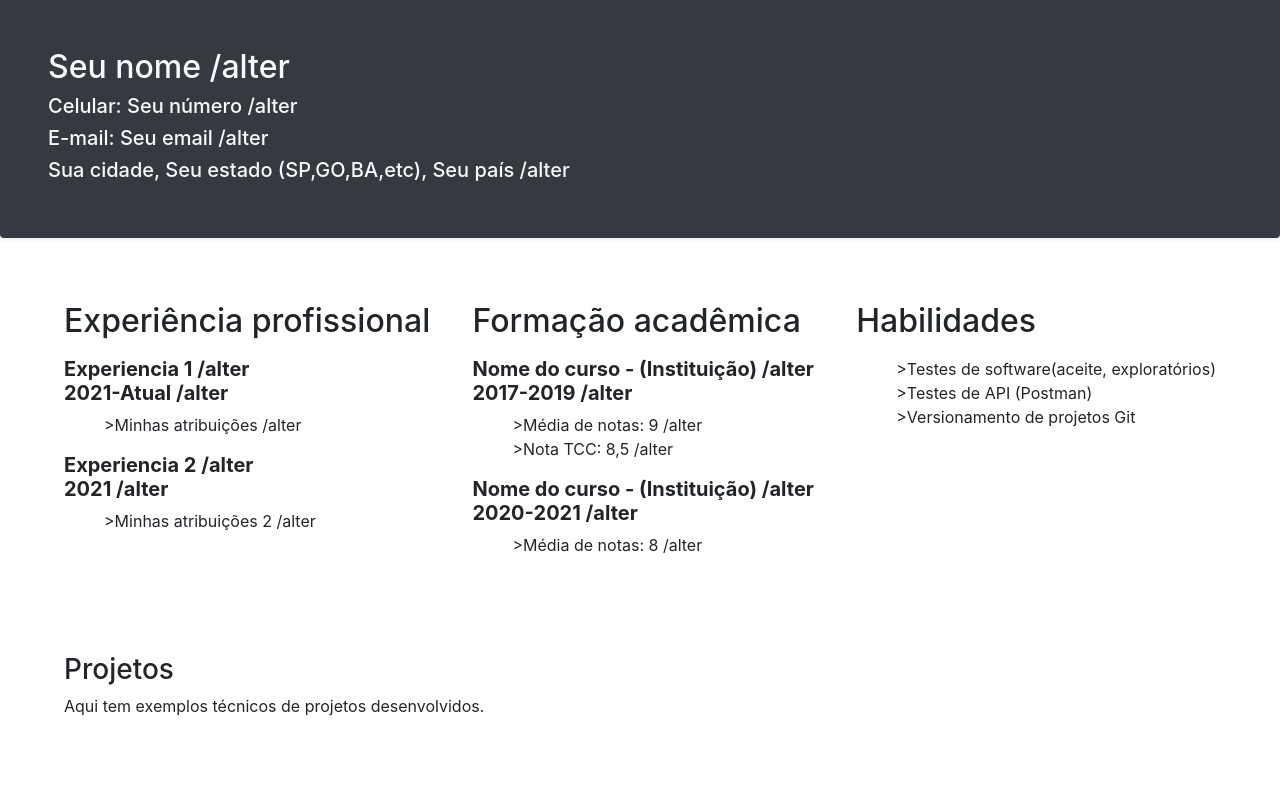
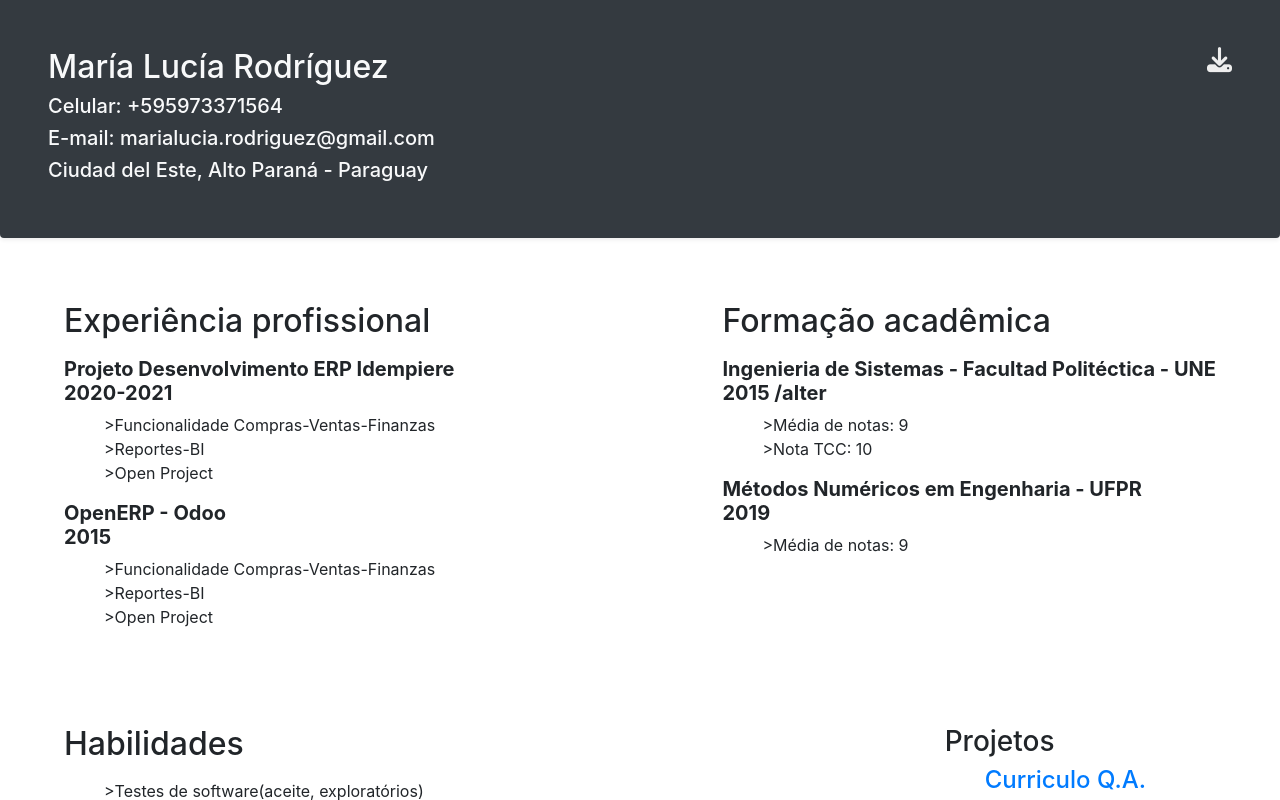
Before and after one commit to luciarz/curriculo, a plain HTML site: page index.html in a window 1280 px wide. Drawn offline with nearby package versions, Linux system fonts and the light colour scheme.

Commit message:
Curriculo atualizado

```diff
--- a/index.html
+++ b/index.html
@@ -9,9 +9,7 @@
         <link rel="icon" type="image/x-icon" href="./Resources/img/fav.ico">
         <script src="https://kit.fontawesome.com/d1cdcd4e72.js" crossorigin="anonymous"></script>
         <title>
-            <!--Coloque seu nome aqui-->
-            /alter
-            Curriculum - Seu nome
+            María Lucía Rodríguez
         </title>
     </head>
 
@@ -21,12 +19,12 @@
                 <!--Minhas informações de contato-->
                 <div class="w-75">
                     <div>
-                        <h2>Seu nome /alter </h2>
+                        <h2>María Lucía Rodríguez</h2>
                     </div>
                     <div>
-                        <h5>Celular: Seu número /alter </h5>
-                        <h5>E-mail: Seu email /alter </h5>
-                        <h5>Sua cidade, Seu estado (SP,GO,BA,etc), Seu país /alter </h5>
+                        <h5>Celular: +595973371564</h5>
+                        <h5>E-mail: marialucia.rodriguez@gmail.com</h5>
+                        <h5>Ciudad del Este, Alto Paraná - Paraguay</h5>
                     </div>
                 </div>
                 <!--
@@ -35,8 +33,8 @@
                     insira o curriculo na pasta de downloads e modifique o link abaixo
                     e remova o atributo "hidden"
                 -->
-                <div hidden class="w-25 h-100 text-right">
-                    <a href="./Resources/Downloads/Curriculum-Gabriel-Bueno.pdf" download><i class="fa fa-download icon-download" aria-hidden="true"></i></a>
+                <div class="w-25 h-100 text-right">
+                    <a href="./Resources/Downloads/Curriculo-Lucía-Rodríguez.pdf" download><i class="fa fa-download icon-download" aria-hidden="true"></i></a>
                 </div>
             </div>
             <!--Minhas formações e skills-->
@@ -51,16 +49,20 @@
                                 selecione esta div e cole
                             -->
                             <div class="w-100 mt-2">
-                                <h5 class="font-weight-bold">Experiencia 1 /alter <br>2021-Atual /alter </h5>
+                                <h5 class="font-weight-bold">Projeto Desenvolvimento ERP Idempiere<br>2020-2021 </h5>
                                 <ul>
-                                    <li>Minhas atribuições /alter </li>
+                                    <li>Funcionalidade Compras-Ventas-Finanzas </li>
+                                    <li>Reportes-BI</li>
+                                    <li>Open Project</li>
                                 </ul>
                             </div>
 
                             <div class="w-100 mt-2">
-                                <h5 class="font-weight-bold">Experiencia 2 /alter <br>2021 /alter </h5>
+                                <h5 class="font-weight-bold">OpenERP - Odoo <br>2015</h5>
                                 <ul>
-                                    <li>Minhas atribuições 2 /alter </li>
+                                    <li>Funcionalidade Compras-Ventas-Finanzas </li>
+                                    <li>Reportes-BI</li>
+                                    <li>Open Project</li>
                                 </ul>
                             </div>
 
@@ -77,17 +79,17 @@
                                 selecione esta div e cole a partir da próxima div
                             -->
                             <div class="w-100 mt-2">
-                                <h5 class="font-weight-bold">Nome do curso - (Instituição) /alter <br>2017-2019 /alter </h5>
+                                <h5 class="font-weight-bold">Ingenieria de Sistemas - Facultad Politéctica - UNE <br>2015 /alter </h5>
                                 <ul>
-                                    <li>Média de notas: 9 /alter </li>
-                                    <li>Nota TCC: 8,5 /alter</li>
+                                    <li>Média de notas: 9 </li>
+                                    <li>Nota TCC: 10</li>
                                 </ul>
                             </div>
 
                             <div class="w-100 mt-2">
-                                <h5 class="font-weight-bold">Nome do curso - (Instituição) /alter<br>2020-2021 /alter</h5>
+                                <h5 class="font-weight-bold">Métodos Numéricos em Engenharia - UFPR<br>2019</h5>
                                 <ul>
-                                    <li>Média de notas: 8 /alter</li>
+                                    <li>Média de notas: 9</li>
                                 </ul>
                             </div>
 
@@ -103,10 +105,12 @@
                                 <li>Testes de software(aceite, exploratórios)</li>
                                 <li>Testes de API (Postman)</li>
                                 <li>Versionamento de projetos Git</li>
-                                <!--
-                                    /alter
-                                    Para adicionar novas habilidades adicione o <li>Minha habilidade</li>
-                                -->
+                                <li>Administração de Base de Dados PostgreSQL</li>
+                                <li>ERP Idempiere, Odoo</li>
+                                <li>Desenvolvimento Web</li>
+                                <li>Pentaho</li>
+                                <li>Business Intelligence</li>
+                                <li>Planejamento de Projetos</li>
                             </ul>
                         </div>
                     </div>
@@ -116,18 +120,16 @@
                     <h3>
                         Projetos
                     </h3>
-                    <p>
-                        Aqui tem exemplos técnicos de projetos desenvolvidos.
-                    </p>
+
                     <!--
                         /alter
                         Se você tiver sites para mostrar remova o atributo "hidden",
                         e se quiser adicionar mais projetos é só duplicar a div abaixo
                     -->
-                    <div hidden>
+                    <div >
                         <ul class="list-none">
-                            <li><h4><a href="link do meu projeto">nome do meu projeto</a></h4><br>
-                             descricao do meu projeto realizado<hr></li>
+                            <li><h4><a href="https://github.com/luciarz/curriculo">Curriculo Q.A.</a></h4><br>
+                             Testes y funcionalidade github<hr></li>
                         </ul>
                     </div>
                 </div>
@@ -138,11 +140,9 @@
                     Sobre mim
                 </h3>
                 <p>
-                    Sou um profissional muito dedicado e preocupado com pontualidade.
-                    Gosto de estar sempre estudando novas opções de tecnologias,
-                    para sempre abordar da melhor forma os problemas.
-                    Também sou bem solícito e gosto bastante de passar o conhecimento adiante.
-                    Comunicativo e trabalho bem em equipe. /alter
+                    Iniciativa, empreendedora, comprometida, com habilidades sociais e ótima integração em equipes de trabalho.
+Grande capacidade de aprendizagem e adaptabilidade a novos ambientes e responsabilidades.
+Sólida experiência em processos de sistemas ERP. Módulos de contabilidade, Gerenciamento de Projetos. Base de dados.
                 </p>
             </div>
         </div>
@@ -152,23 +152,23 @@
                 <!--Redes sociais-->
                 <div class="p-5">
                     <span class="icon">
-                        <a href="mailto:my-email@hotmail.com /alter" class="icon-outlook" target="_blank"><i class="fas fa-envelope"></i></a>
+                        <a href="mailto:marialucia.rodriguez@gmail.com" class="icon-outlook" target="_blank"><i class="fas fa-envelope"></i></a>
                     </span>
                     <span class="icon">
-                        <a href="https://github.com/my-link /alter" class="icon-github" target="_blank"><i class="fab fa-github"></i></a>
+                        <a href="https://github.com/luciarz/curriculo" class="icon-github" target="_blank"><i class="fab fa-github"></i></a>
                     </span>
+                    <!-- <span class="icon">
+                        <a href="https://www.linkedin.com/in/my-link /alter" class="icon-linkedin" target="_blank"><i class="fab fa-linkedin"></i></a>
+                    </span>  -->
                     <span class="icon">
-                        <a href="https://www.linkedin.com/in/my-link /alter" class="icon-linkedin" target="_blank"><i class="fab fa-linkedin"></i></a>
+                        <a href="https://wa.link/xzjx4i" target="_blank" class="icon-whatsapp"><i class="fab fa-whatsapp"></i></a>
                     </span>
-                    <span class="icon">
-                        <a href="my link whats app /alter" target="_blank" class="icon-whatsapp"><i class="fab fa-whatsapp"></i></a>
-                    </span>
-                    <span class="icon">
+                    <!-- <span class="icon">
                         <a href="meu link telegram /alter" class="icon-telegram" target="_blank"><i class="fab fa-telegram"></i></a>
-                    </span>
+                    </span>   -->
                 </div>
                 <div class="p-5">
-                    <p>Desenvolvido por : Seu nome, /alter<br> Utilizado bootstrap versão: 4.3.1 e Html5 e Css3</p>
+                    <p>Desenvolvido por : María Lucía Rodríguez<br> Utilizado bootstrap versão: 4.3.1 e Html5 e Css3</p>
                 </div>
             </div>
             <div class="d-flex justify-content-center">
```
Also changed, not shown: 2 other files.
